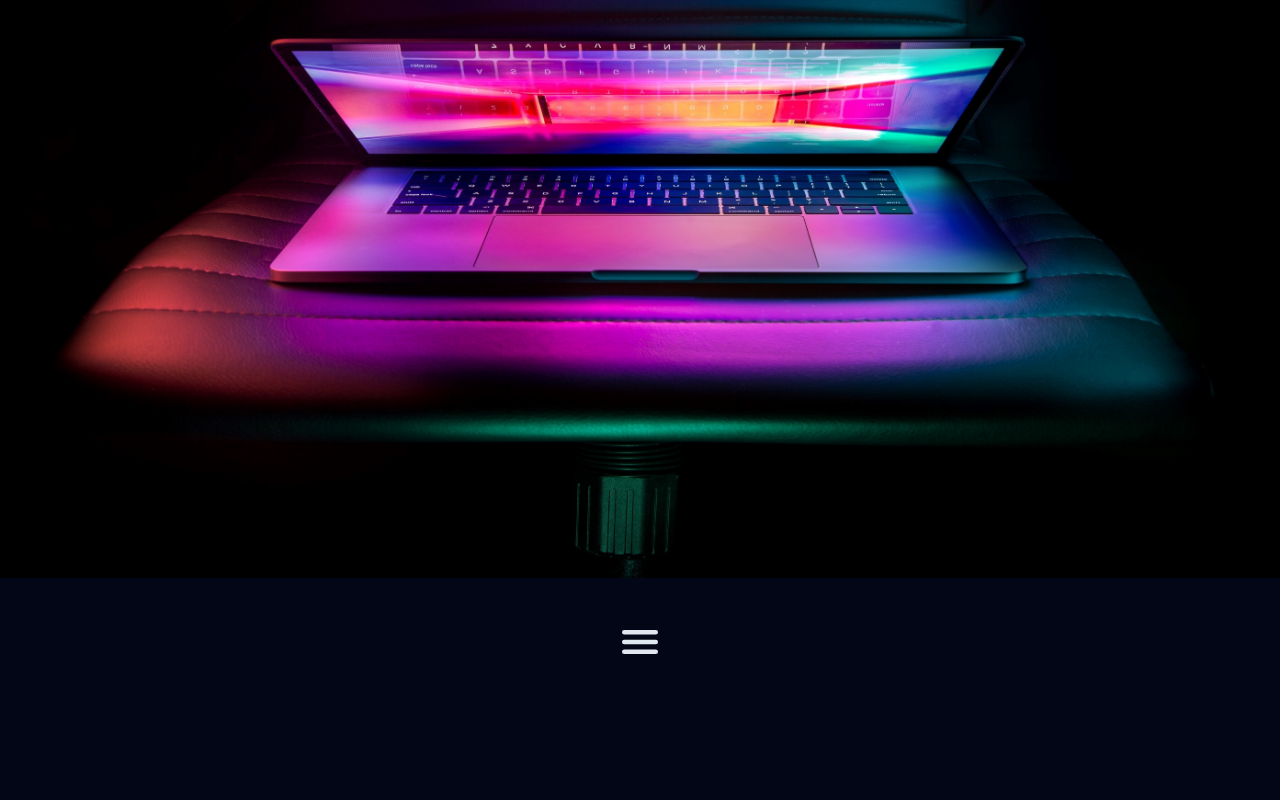
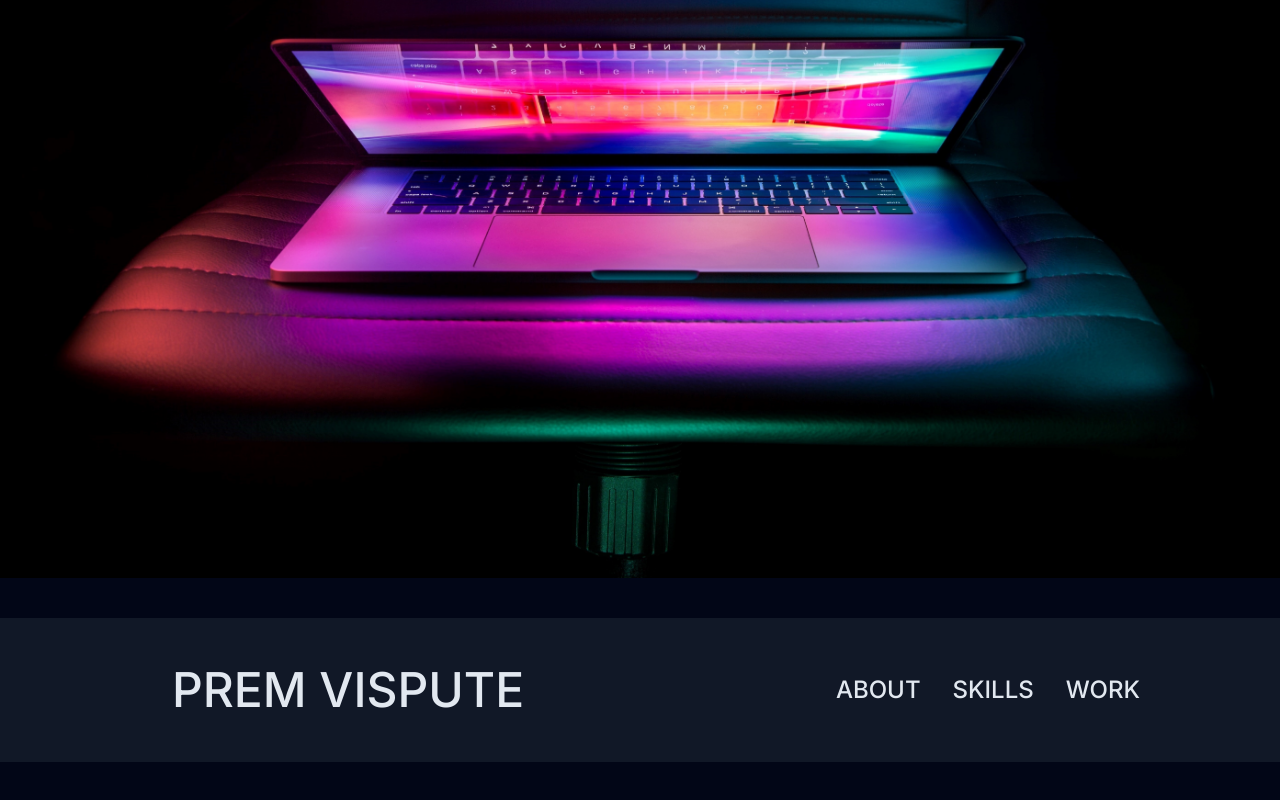
Before and after one commit to PremVispute/Portfolio_New, a Next.js app: page / in a window 1280 px wide. Shown: the part 222-1022 px from the top of the page. Built offline with nearby package versions, Linux system fonts and the light colour scheme.

Commit message:
header initial commit

```diff
--- a/src/components/Hero.tsx
+++ b/src/components/Hero.tsx
@@ -33,7 +33,7 @@ export default function Hero() {
         objectFit="cover"
         unoptimized={true}
       />
-      <h1 className="absolute top-36 text-center w-full text-3xl italic font-semibold">
+      <h1 className="absolute top-36 text-center w-full md:text-3xl italic font-semibold">
         “Design is not just what it looks like and feels like. Design is how it
         works.” <br />- Steve Jobs
       </h1>
--- a/src/components/ui/Header.tsx
+++ b/src/components/ui/Header.tsx
@@ -3,8 +3,16 @@ import { IoMenu } from "react-icons/io5";
 export default function Header() {
   return (
     <div>
-      <div className="base h-96">
-        <IoMenu className="text-5xl mx-auto mt-10 menu" />
+      <div className="base bg-gray-900 mx-auto mt-10 flex justify-around">
+        <p className="uppercase md:text-5xl text-2xl font-medium md:p-12 p-6">
+          prem vispute
+        </p>
+        <IoMenu className="text-5xl self-center menu md:hidden" />
+        <div className="md:flex items-center hidden">
+          <p className="text-2xl font-medium px-4 uppercase">About</p>
+          <p className="text-2xl font-medium px-4 uppercase">Skills</p>
+          <p className="text-2xl font-medium px-4 uppercase">Work</p>
+        </div>
       </div>
       <div className="base-2 h-96"></div>
       <div className="base h-96"></div>
```
